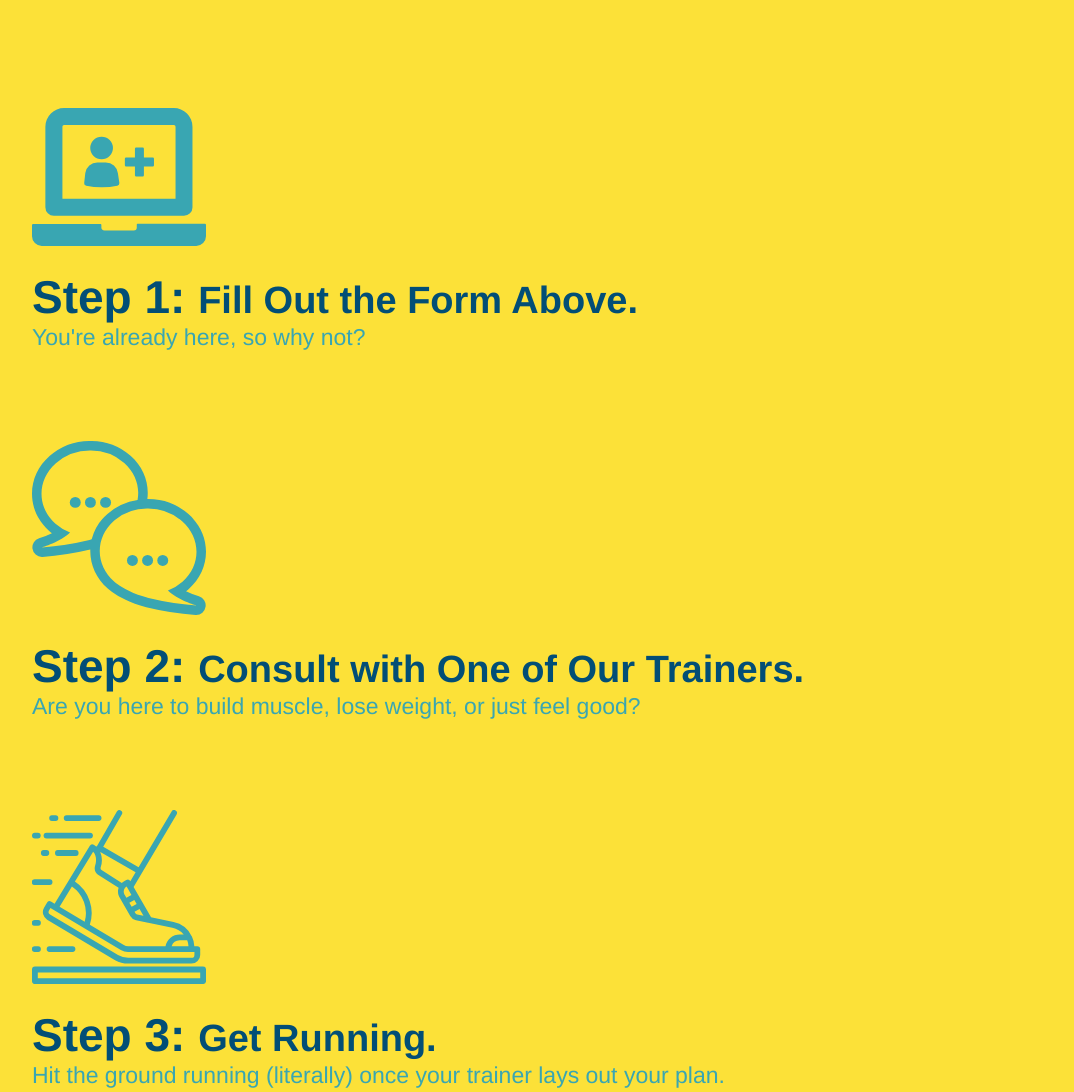
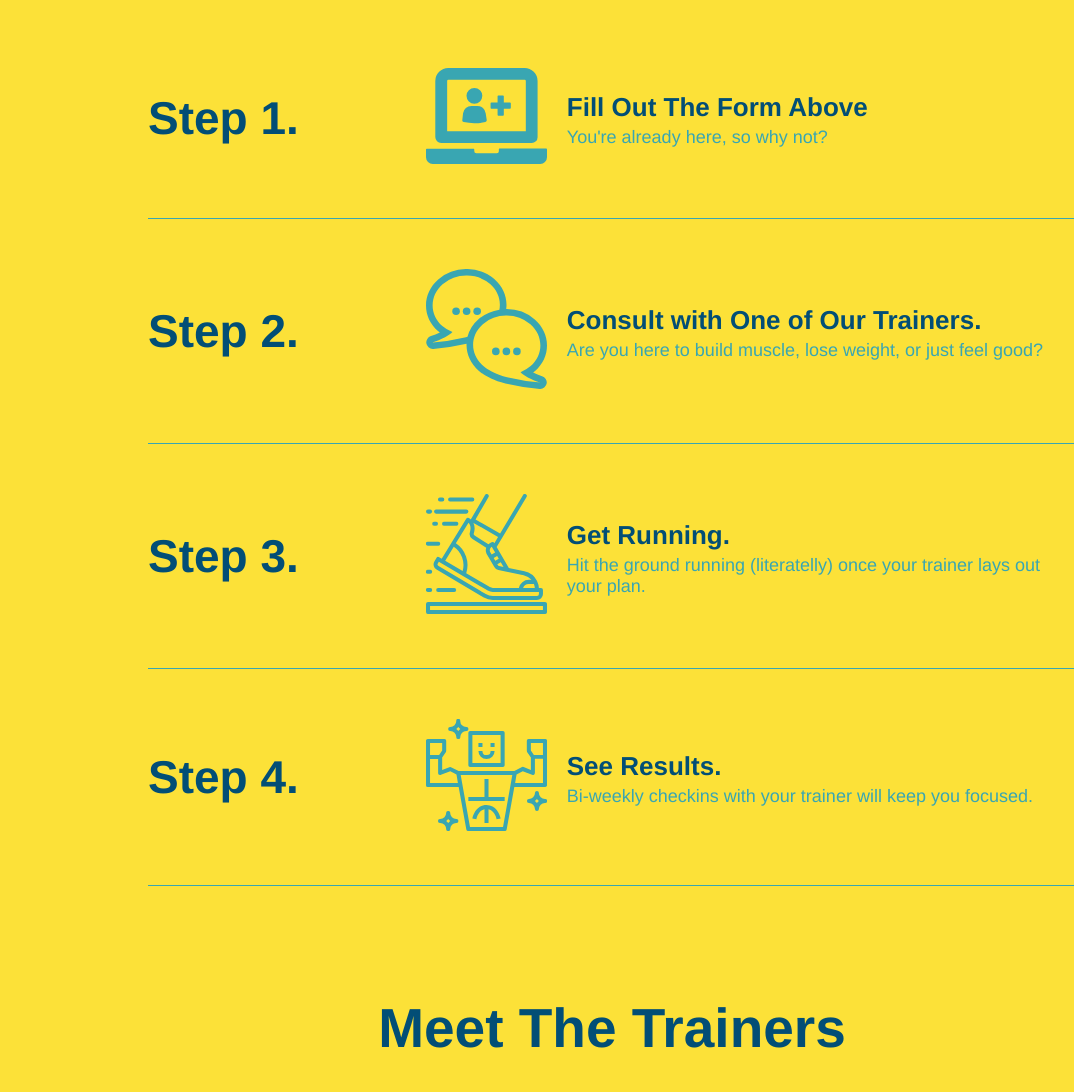
Before and after one commit to Aishels/run-buddy, a plain HTML site: page index.html in a window 1280 px wide. Shown: the part 1260-2352 px from the top of the page, without its empty margins (28-1102 px from the left). Drawn offline with Linux system fonts and the light colour scheme.

Commit message:
add flexbox to the steps

```diff
--- a/assets/css/style.css
+++ b/assets/css/style.css
@@ -154,29 +154,66 @@ section {
   background: #fce138;
 }
 
-.steps div {
+/* .steps div {
   margin-bottom: 80px;
+} */
+
+/* .steps img {
+  width: 15%;
+  margin: 10px 0;
+} */
+
+.step {
+  margin: 50px auto;
+  padding-bottom: 50px;
+  width: 80%;
+  border-bottom: 1px solid #39a6b2;
+  display: flex;
+  flex-wrap: wrap;
+  align-items: center;
+  justify-content: space-between;
 }
 
-.steps img {
-  width: 15%;
-  margin: 10px 0;
+.step h3 {
+  color: #024e76;
+  font-size: 46px;
+  flex: 1 30%;
 }
 
-.steps h3 {
-  color: #024e76;
-  font-size: 46px;
-  margin-top: 10px;
+.step-text {
+  flex: 12;
 }
 
-.steps p {
+.step-text p {
   color: #39a6b2;
-  font-size: 23px;
+  font-size: 18px;
 }
 
-.steps span {
+.step-text h4 {
+font-size: 26px;
+line-height: 1.5;
+color: #024e76;
+}
+
+.step-info {
+  flex: 2 70%;
+  display: flex;
+  flex-wrap: wrap;
+  align-items: center;
+}
+
+.step-img {
+  flex: 1 12%;
+  margin-right: 20px;
+}
+
+.step-img img {
+  max-width: 100%;
+}
+
+/* .steps span {
   font-size: 38px;
-}
+} */
 
 .section-title {
   font-size: 55px;
--- a/index.html
+++ b/index.html
@@ -105,30 +105,57 @@
       </h2>
     </div>
 
-    <div>
-      <img src="./assets/images/step-1.svg" alt="" />
-      <h3>Step 1: <span>Fill Out the Form Above.</span></h3>
-      <p>You're already here, so why not?</p>
+    <div class="step">
+      <h3>Step 1.</h3>
+      <div class="step-info">
+        <div class="step-img">
+          <img src="./assets/images/step-1.svg" alt="" />
+        </div>
+        <div class="step-text">
+          <h4>Fill Out The Form Above</h4>
+          <p>You're already here, so why not?</p>
+        </div>
+      </div>
     </div>
 
-    <div>
-      <img src="./assets/images/step-2.svg" alt="" />
-      <h3>Step 2: <span>Consult with One of Our Trainers.</span></h3>
-      <p>Are you here to build muscle, lose weight, or just feel good?</p>
+    <div class="step">
+      <h3>Step 2.</h3>
+      <div class="step-info">
+        <div class="step-img">
+          <img src="./assets/images/step-2.svg" alt="" />
+        </div>
+        <div class="step-text">
+          <h4>Consult with One of Our Trainers.</h4>
+          <p>Are you here to build muscle, lose weight, or just feel good?</p>
+        </div>
+      </div>
     </div>
 
-    <div>
-      <img src="./assets/images/step-3.svg" alt="" />
-      <h3>Step 3: <span>Get Running.</span></h3>
-      <p>Hit the ground running (literally) once your trainer lays out your plan.</p>
+    <div class="step">
+      <h3>Step 3.</h3>
+      <div class="step-info">
+        <div class="step-img">
+          <img src="./assets/images/step-3.svg" alt="" />
+        </div>
+        <div class="step-text">
+          <h4>Get Running.</h4>
+          <p>Hit the ground running (literatelly) once your trainer lays out your plan.</p>
+        </div>
+      </div>
     </div>
 
-    <div>
-      <img src="./assets/images/step-4.svg" alt="" />
-      <h3>Step 4: <span>See Results.</span></h3>
-      <p>Bi-weekly checkins with your trainer will keep you focused</p>
+    <div class="step">
+      <h3>Step 4.</h3>
+      <div class="step-info">
+        <div class="step-img">
+          <img src="./assets/images/step-4.svg" alt="" />
+        </div>
+        <div class="step-text">
+          <h4>See Results.</h4>
+          <p>Bi-weekly checkins with your trainer will keep you focused.</p>
+        </div>
+      </div>
     </div>
-  </section>
 
   <!-- "meet the trainers" section -->
   <section id="your-trainers" class="trainers">
```
